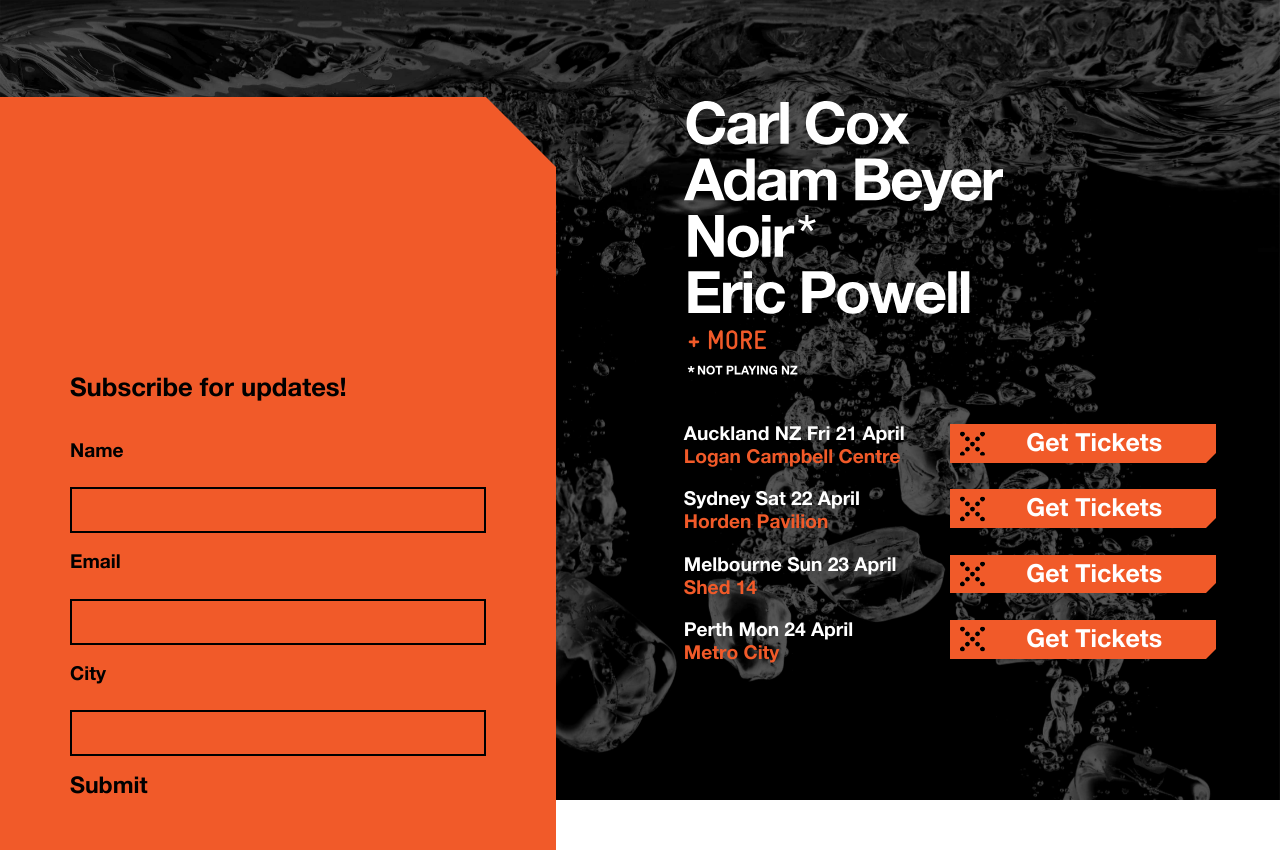
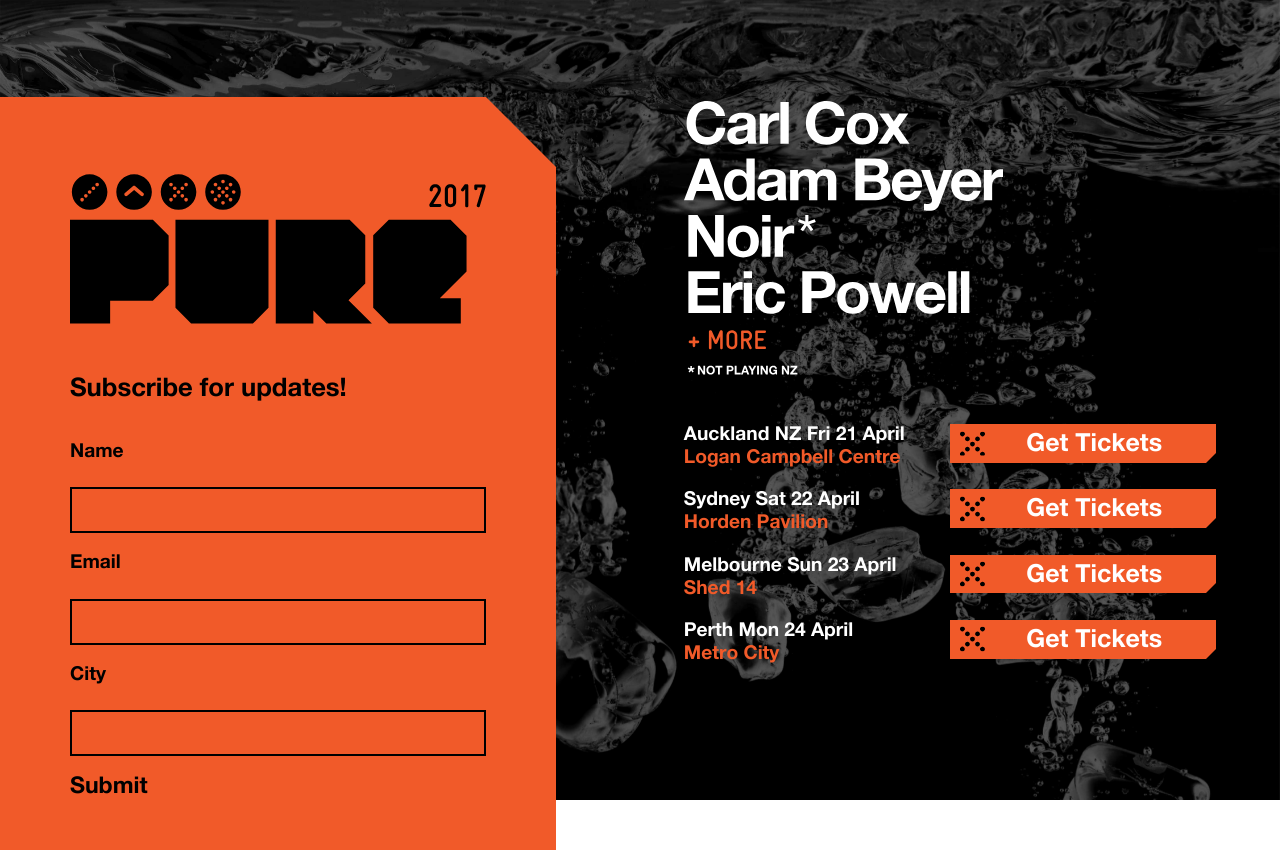
Before and after one commit to emmetrd/emmetrd.github.io, a plain HTML site: page index.html in a window 1280 px wide. Shown: the top 850 px of the page. Drawn offline with Linux system fonts and the light colour scheme.

Commit message:
Update index.html

```diff
--- a/index.html
+++ b/index.html
@@ -41,7 +41,7 @@ height="0" width="0" style="display:none;visibility:hidden"></iframe></noscript>
 
   <svg role="presentation" class="icon " aria-label="Pure 2017" width="700" height="253">
       <title>Pure 2017</title>
-      <use xlink:href="emmetrd.github.io/blob/master/assets/images/sprites.svg#logo" />
+      <use xlink:href="/assets/images/sprites.svg#logo" />
     </svg>
 
 </h1>
```
